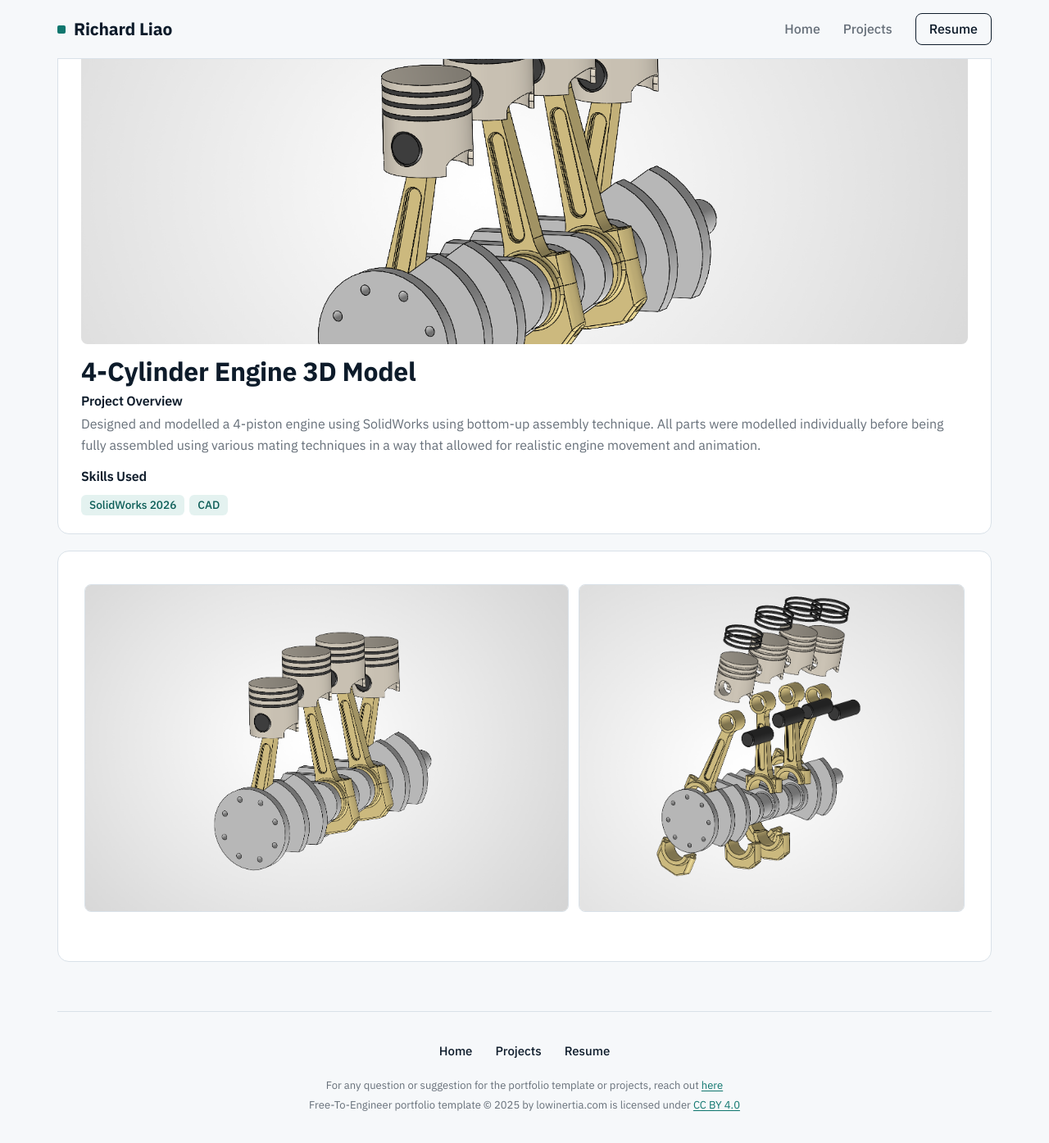
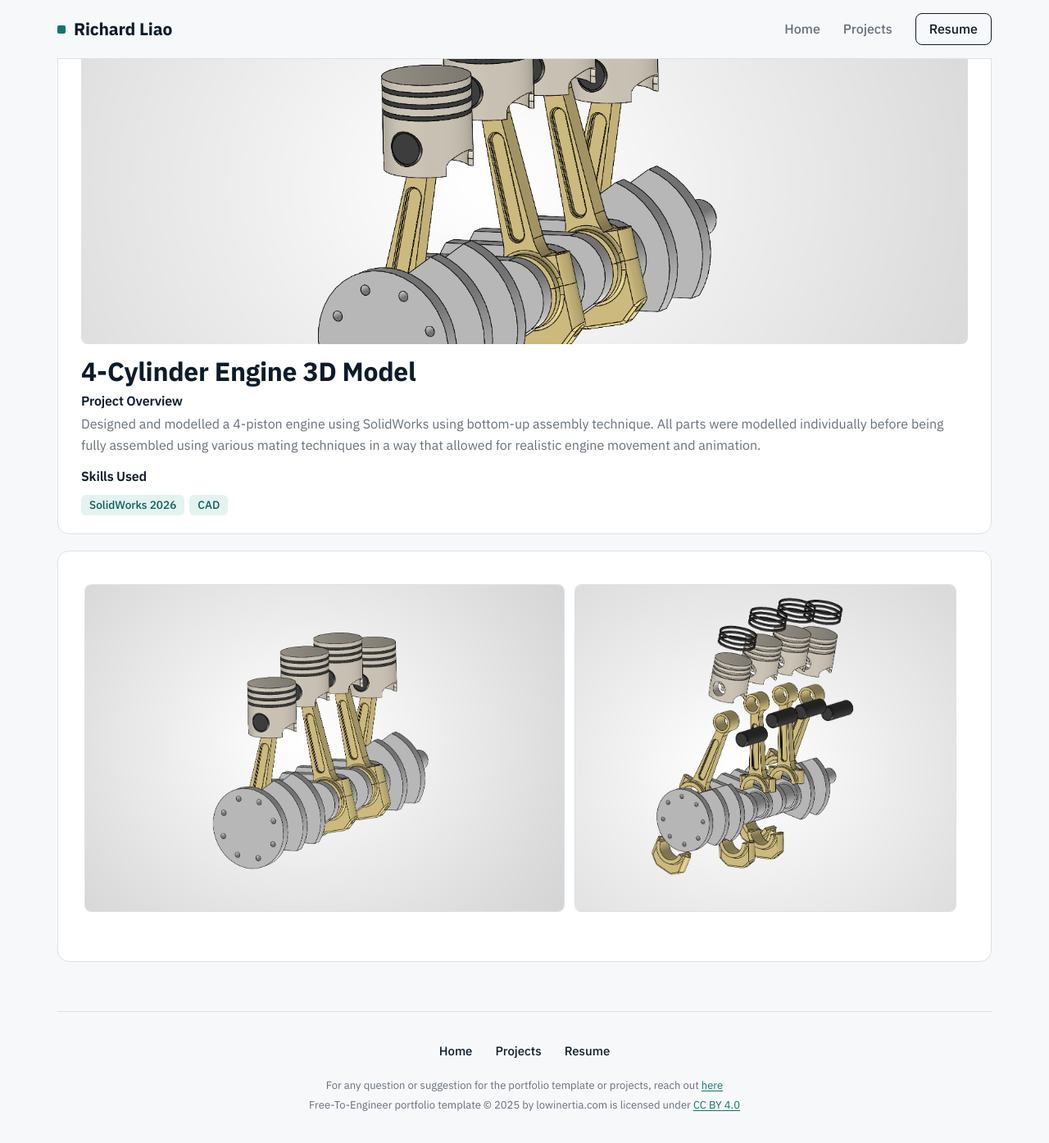
Before and after one commit to richard-liao12/richard-liao12.github.io, a Jekyll site: the page built from _projects/4-Cylinder Engine 3D Model/index.md, in a window 1280 px wide and 1400 px high, scrolled down 66 px. Shown: the top 1395 px of the window at 82% size. Built offline with Jekyll 4.4.1, drawn with Linux system fonts in a browser that asks for light colours.

Commit message:
Update styles.css

```diff
--- a/css/styles.css
+++ b/css/styles.css
@@ -724,12 +724,12 @@
 }
 
 .image-gallery img {
-    flex: 1 1 auto;
+    flex: 0 1 auto;
     height: var(--gallery-height, 300px);
     width: auto;
     max-width: 100%;
     margin: 0;
-    object-fit: cover;
+    object-fit: contain;
     border-radius: 8px;
     border: 1px solid var(--border-color);
 }
```
